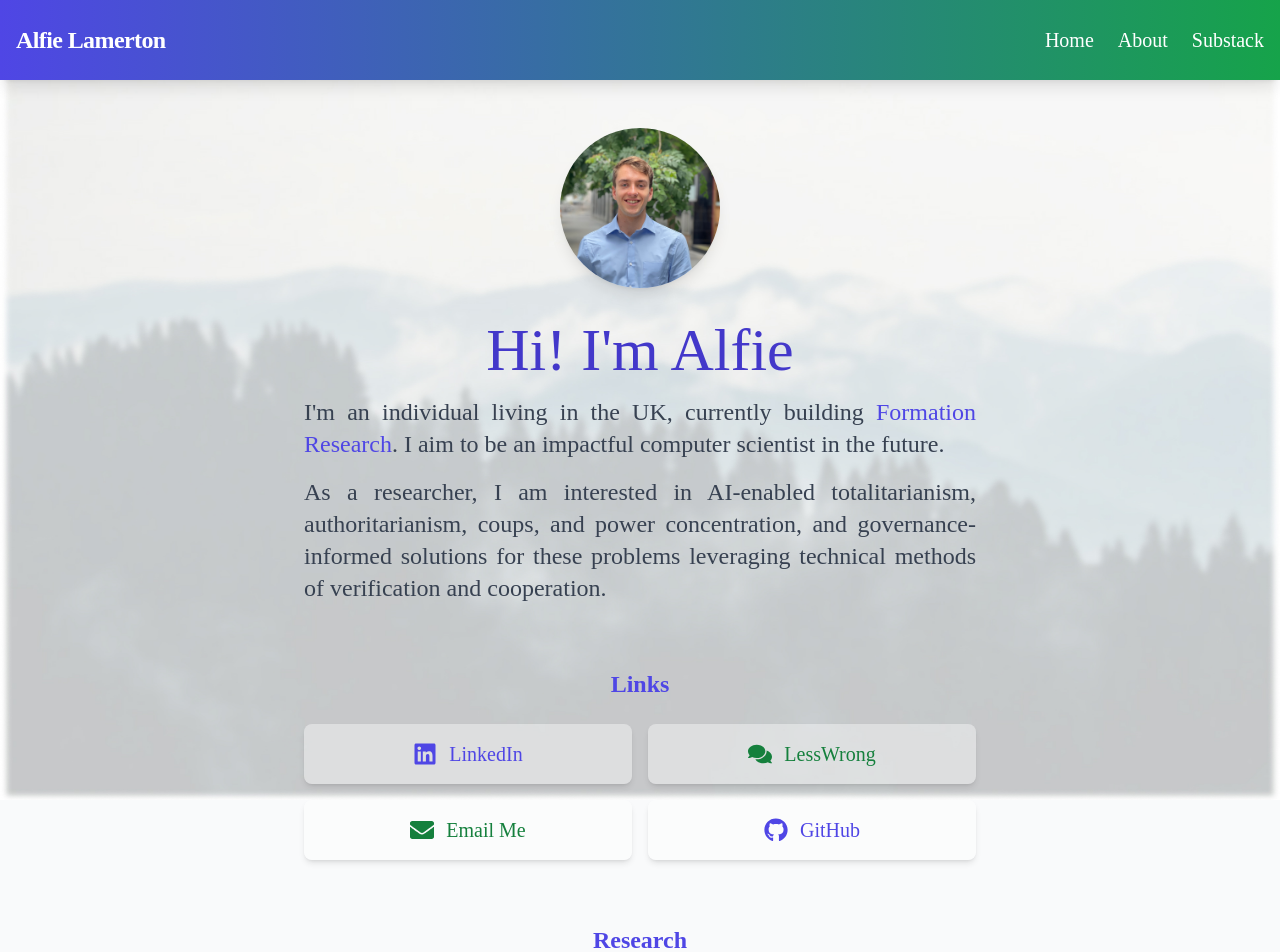
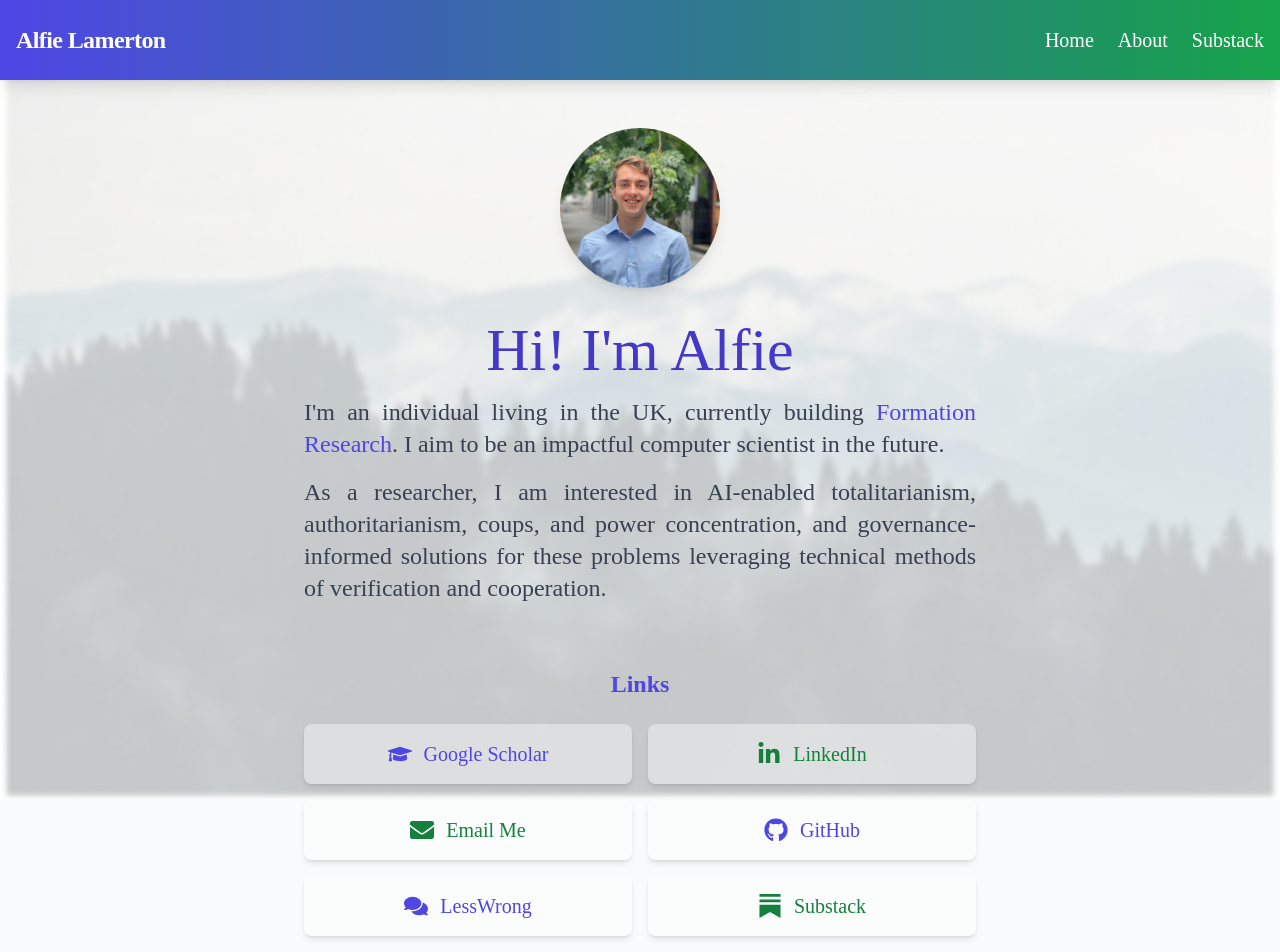
Before and after one commit to alamerton/personal-website, a Next.js app: page / in a window 1280 px wide. Shown: the top 952 px of the page. Built offline with nearby package versions, Linux system fonts and the light colour scheme.

Commit message:
Updated links

```diff
--- a/src/app/page.tsx
+++ b/src/app/page.tsx
@@ -1,5 +1,12 @@
 import Image from "next/image";
-import { FaLinkedin, FaEnvelope, FaComments, FaGithub } from "react-icons/fa";
+import {
+  FaLinkedinIn,
+  FaEnvelope,
+  FaComments,
+  FaGithub,
+  FaGraduationCap,
+} from "react-icons/fa";
+import { SiSubstack } from "react-icons/si";
 
 const research = [
   {
@@ -74,24 +81,24 @@ export default function Home() {
         </h2>
         <div className="grid grid-cols-1 md:grid-cols-2 gap-4 max-w-2xl mx-auto">
           <a
-            href="https://www.linkedin.com/in/alfie-lamerton/"
+            href="https://scholar.google.com/citations?user=zJlvbNcAAAAJ&hl=en&oi=ao"
             target="_blank"
             rel="noopener noreferrer"
             className="flex items-center justify-center text-xl text-indigo-600 px-6 py-4 rounded-lg shadow-md hover:shadow-lg transition duration-300 ease-in-out transform hover:-translate-y-1"
             style={{ backgroundColor: "rgba(255, 255, 255, 0.4)" }}
           >
-            <FaLinkedin className="text-2xl mr-3" />
-            <span>LinkedIn</span>
+            <FaGraduationCap className="text-2xl mr-3" />
+            <span>Google Scholar</span>
           </a>
           <a
-            href="https://www.lesswrong.com/users/alamerton"
+            href="https://www.linkedin.com/in/alfie-lamerton/"
             target="_blank"
             rel="noopener noreferrer"
             className="flex items-center justify-center text-xl text-green-700 px-6 py-4 rounded-lg shadow-md hover:shadow-lg transition duration-300 ease-in-out transform hover:-translate-y-1"
             style={{ backgroundColor: "rgba(255, 255, 255, 0.4)" }}
           >
-            <FaComments className="text-2xl mr-3" />
-            <span>LessWrong</span>
+            <FaLinkedinIn className="text-2xl mr-3" />
+            <span>LinkedIn</span>
           </a>
           <a
             href="mailto:alfie.david.lamerton@gmail.com"
@@ -101,16 +108,6 @@ export default function Home() {
             <FaEnvelope className="text-2xl mr-3" />
             <span>Email Me</span>
           </a>
-          {/* <a
-            href="https://docs.google.com/document/d/19b-xjfgDEBVkTdM0qJMhHguW-ajqaYouYSt2mzo-vac/edit?usp=sharing"
-            target="_blank"
-            rel="noopener noreferrer"
-            className="flex items-center justify-center text-xl text-indigo-600 px-6 py-4 rounded-lg shadow-md hover:shadow-lg transition duration-300 ease-in-out transform hover:-translate-y-1"
-            style={{ backgroundColor: "rgba(255, 255, 255, 0.4)" }}
-          >
-            <FaFileAlt className="text-2xl mr-3" />
-            <span>CV</span>
-          </a> */}
           <a
             href="https://github.com/alamerton"
             target="_blank"
@@ -120,6 +117,26 @@ export default function Home() {
           >
             <FaGithub className="text-2xl mr-3" />
             <span>GitHub</span>
+          </a>
+          <a
+            href="https://www.lesswrong.com/users/alamerton"
+            target="_blank"
+            rel="noopener noreferrer"
+            className="flex items-center justify-center text-xl text-indigo-600 px-6 py-4 rounded-lg shadow-md hover:shadow-lg transition duration-300 ease-in-out transform hover:-translate-y-1"
+            style={{ backgroundColor: "rgba(255, 255, 255, 0.4)" }}
+          >
+            <FaComments className="text-2xl mr-3" />
+            <span>LessWrong</span>
+          </a>
+          <a
+            href="https://substack.com/@alfielamerton"
+            target="_blank"
+            rel="noopener noreferrer"
+            className="flex items-center justify-center text-xl text-green-700 px-6 py-4 rounded-lg shadow-md hover:shadow-lg transition duration-300 ease-in-out transform hover:-translate-y-1"
+            style={{ backgroundColor: "rgba(255, 255, 255, 0.4)" }}
+          >
+            <SiSubstack className="text-2xl mr-3" />
+            <span>Substack</span>
           </a>
           {/* <a
             href="https://www.strava.com/athletes/43741695"
```
